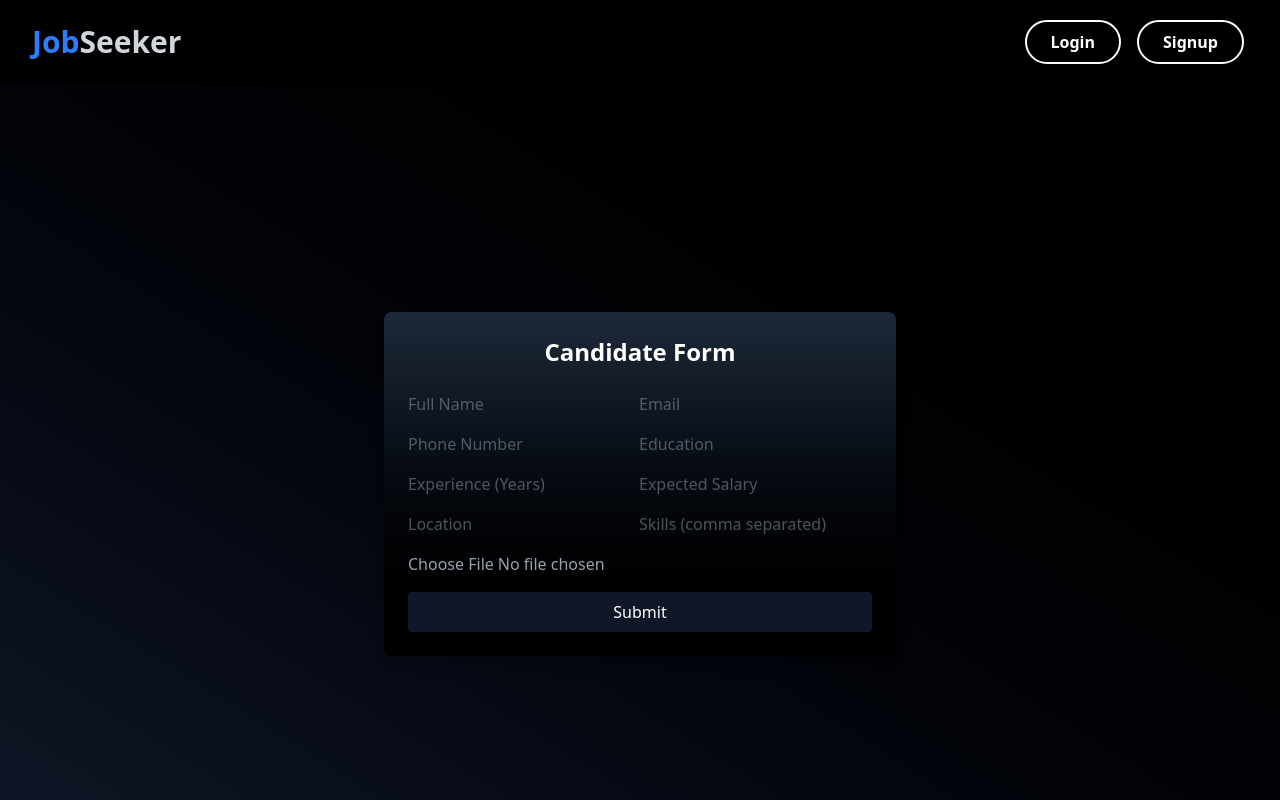
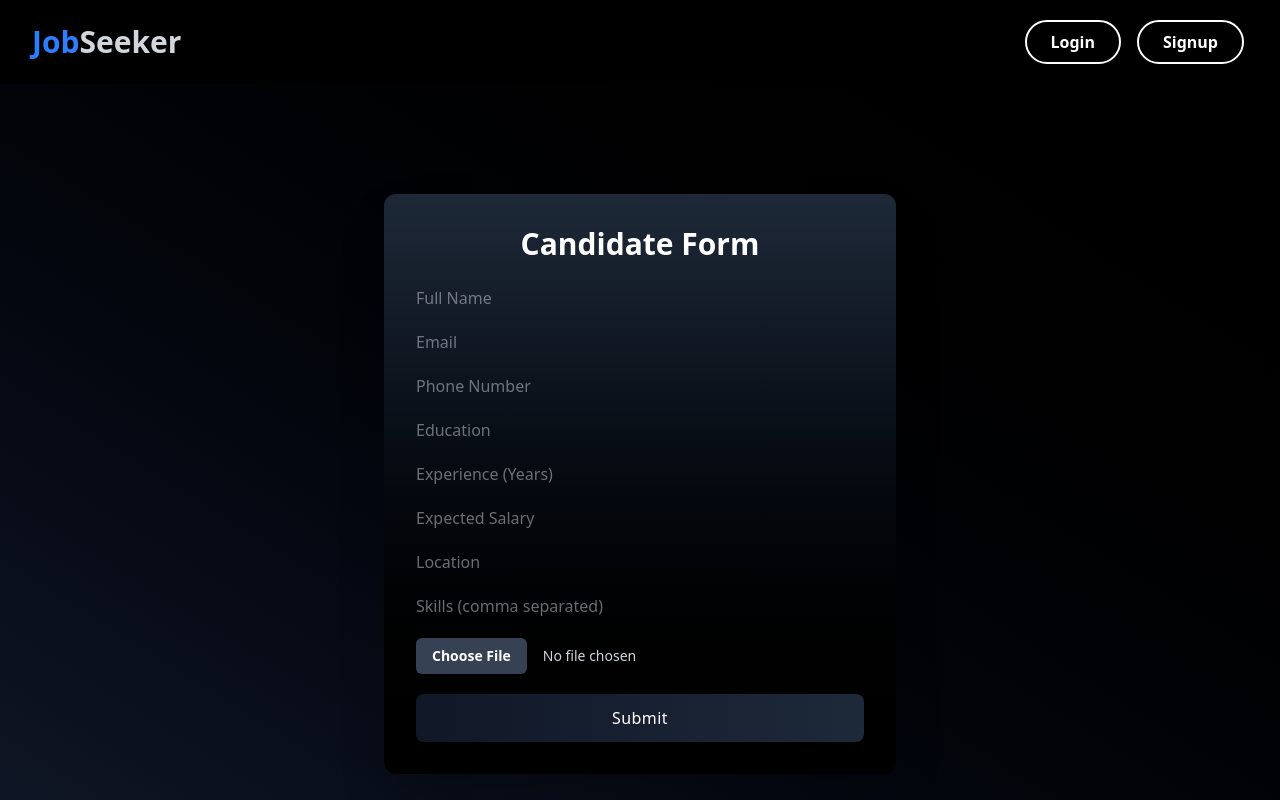
Before and after one commit to Sahilj11/codekshtera, a React (Vite) app in the folder frontend/: page /apply-jobs in a window 1280 px wide. Shown: the top 800 px of the page. Built offline with nearby package versions, Linux system fonts and the light colour scheme.

Commit message:
Style Change

```diff
--- a/frontend/src/components/CandidateForm.jsx
+++ b/frontend/src/components/CandidateForm.jsx
@@ -107,26 +107,66 @@ const CandidateForm = () => {
   };
 
   return (
-    <div className="bg-gradient-to-bl from-black to-gray-900 min-h-screen flex items-center justify-center">
-      <div className="max-w-lg mx-auto p-6 bg-gradient-to-b to-black from-gray-800 text-gray-400 shadow-lg rounded-lg">
-        <h2 className="text-2xl font-bold text-white text-center mb-6">Candidate Form</h2>
-        <form onSubmit={handleSubmit} className="space-y-4">
-          <input type="text" name="name" value={formData.name} onChange={handleChange} placeholder="Full Name" className="input-field" required />
-          <input type="email" name="email" value={formData.email} onChange={handleChange} placeholder="Email" className="input-field" required />
-          <input type="tel" name="phone" value={formData.phone} onChange={handleChange} placeholder="Phone Number" className="input-field" required />
-          <input type="text" name="education" value={formData.education} onChange={handleChange} placeholder="Education" className="input-field" required />
-          <input type="number" name="experience" value={formData.experience} onChange={handleChange} placeholder="Experience (Years)" className="input-field" required />
-          <input type="text" name="expectedSalary" value={formData.expectedSalary} onChange={handleChange} placeholder="Expected Salary" className="input-field" required />
-          <input type="text" name="location" value={formData.location} onChange={handleChange} placeholder="Location" className="input-field" required />
-          <input type="text" name="skills" value={formData.skills.join(", ")} onChange={handleChange} placeholder="Skills (comma separated)" className="input-field" required />
-          <input type="file" accept="application/pdf" onChange={extractText} className="input-field" required />
-          <button type="submit" className="w-full cursor-pointer bg-gray-900 text-white py-2 rounded hover:bg-gray-800 transition-all duration-300">
+    <div className="bg-gradient-to-bl from-black to-gray-900 min-h-screen flex items-center justify-center px-4 sm:px-6 lg:px-8">
+  <div className="w-full max-w-lg p-8 bg-gradient-to-b from-gray-800 to-black text-gray-300 shadow-2xl rounded-xl">
+    <h2 className="text-3xl font-extrabold text-white text-center mb-6">Candidate Form</h2>
+
+    <form onSubmit={handleSubmit} className="space-y-5">
+      <input
+        type="text" name="name" value={formData.name} onChange={handleChange}
+        placeholder="Full Name" required
+        className="input-field"
+      />
+      <input
+        type="email" name="email" value={formData.email} onChange={handleChange}
+        placeholder="Email" required
+        className="input-field"
+      />
+      <input
+        type="tel" name="phone" value={formData.phone} onChange={handleChange}
+        placeholder="Phone Number" required
+        className="input-field"
+      />
+      <input
+        type="text" name="education" value={formData.education} onChange={handleChange}
+        placeholder="Education" required
+        className="input-field"
+      />
+      <input
+        type="number" name="experience" value={formData.experience} onChange={handleChange}
+        placeholder="Experience (Years)" required
+        className="input-field"
+      />
+      <input
+        type="text" name="expectedSalary" value={formData.expectedSalary} onChange={handleChange}
+        placeholder="Expected Salary" required
+        className="input-field"
+      />
+      <input
+        type="text" name="location" value={formData.location} onChange={handleChange}
+        placeholder="Location" required
+        className="input-field"
+      />
+      <input
+        type="text" name="skills" value={formData.skills.join(", ")} onChange={handleChange}
+        placeholder="Skills (comma separated)" required
+        className="input-field"
+      />
+      <input
+        type="file" accept="application/pdf" onChange={extractText} required
+        className="block w-full text-sm text-gray-300 file:mr-4 file:py-2 file:px-4 file:rounded-md file:border-0 file:text-sm file:font-semibold file:bg-gray-700 file:text-white hover:file:bg-gray-600 cursor-pointer"
+      />
+
+      <button
+        type="submit"
+        className="w-full bg-gradient-to-r from-gray-900 to-gray-800 text-white py-3 rounded-lg font-medium tracking-wide transition-all duration-300 hover:scale-105 hover:from-gray-800 hover:to-gray-700">
         Submit
       </button>
     </form>
   </div>
   <Toaster position="top-center" reverseOrder={false} />
 </div>
+
   );
 };
 
```
Lines whose indentation alone changed are shown as unchanged.
